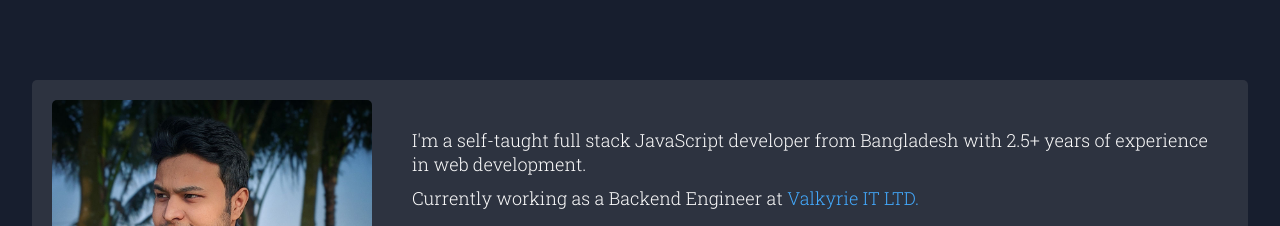
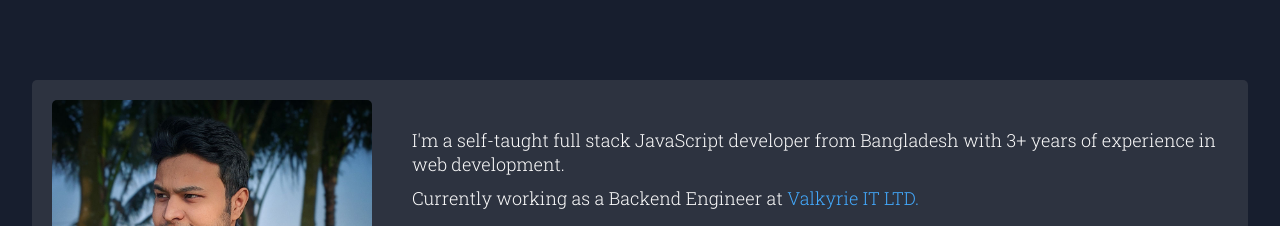
Before and after one commit to abid-shahriar/nextjs_portfolio_v2, a Next.js app: page / in a window 1280 px wide. Shown: the part 820-1046 px from the top of the page. Built offline with nearby package versions, Linux system fonts and the light colour scheme.

Commit message:
minor text changes

```diff
--- a/src/components/AboutMeAndSkills/index.tsx
+++ b/src/components/AboutMeAndSkills/index.tsx
@@ -35,7 +35,7 @@ export default function AboutMeAndSkills() {
         <BioInfo>
           <div className="wow fadeInUp" style={{ animationDelay: isMobile ? '0.5s' : '0.5s' }}>
             <Typography>
-              I&apos;m a self-taught full stack JavaScript developer from Bangladesh with 2.5+ years of experience in web
+              I&apos;m a self-taught full stack JavaScript developer from Bangladesh with 3+ years of experience in web
               development.
             </Typography>
           </div>
```
